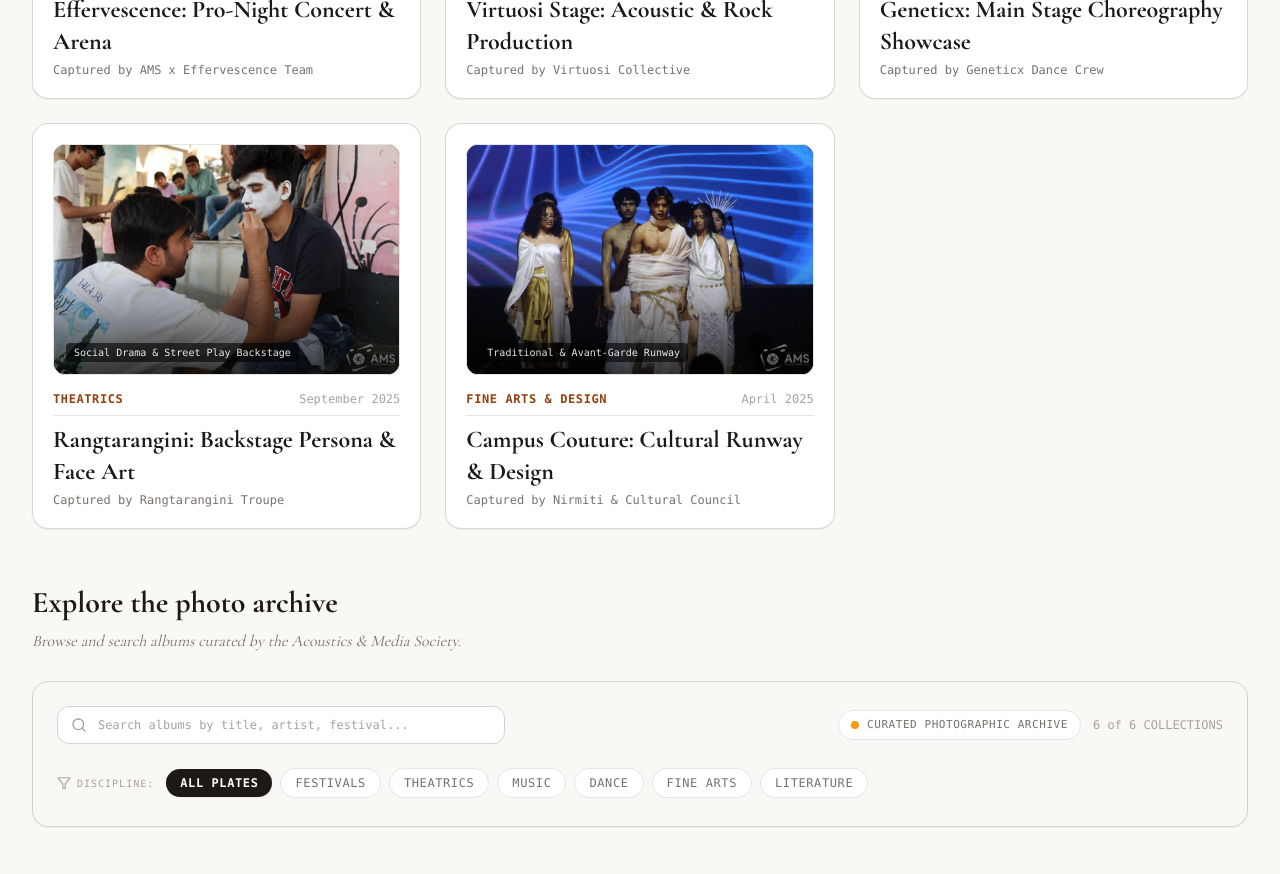
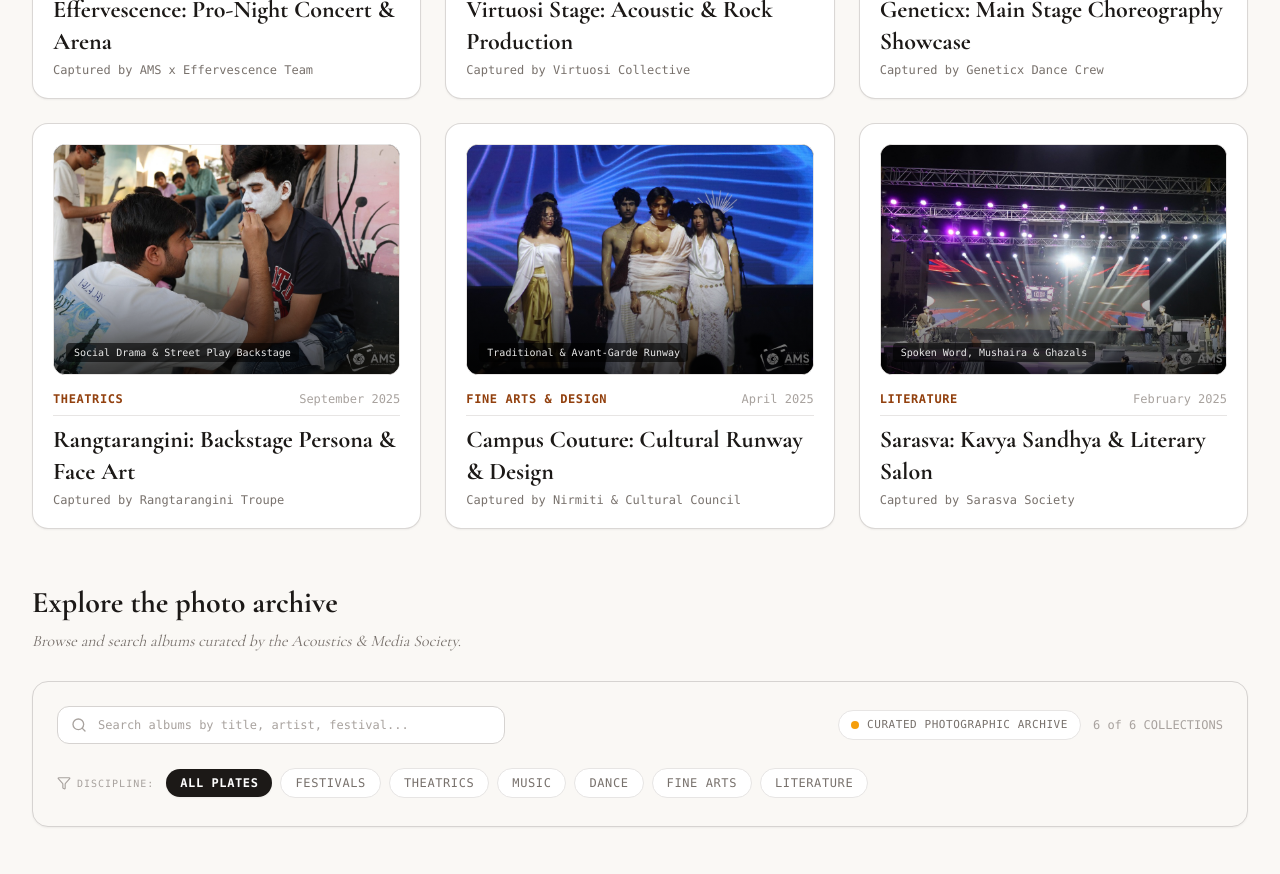
Before and after one commit to deepikajindal4538-tech/cult-council, a Next.js app: page /gallery in a window 1280 px wide. Shown: the part 800-1674 px from the top of the page. Built offline with nearby package versions, Linux system fonts and the light colour scheme; no server answers.

Commit message:
Merge upstream main and resolve gallery conflict

```diff
--- a/src/app/(site)/gallery/page.tsx
+++ b/src/app/(site)/gallery/page.tsx
@@ -58,6 +58,15 @@ const featuredAlbums = [
     category: "Fine Arts & Design",
     coverTag: "Traditional & Avant-Garde Runway",
     society: "Nirmiti & Cultural Council",
+  },
+  {
+    id: "sarasva-kavya",
+    title: "Sarasva: Kavya Sandhya & Literary Salon",
+    coverImage: "/images/gallery/band-night.jpg",
+    date: "February 2025",
+    category: "Literature",
+    coverTag: "Spoken Word, Mushaira & Ghazals",
+    society: "Sarasva Society",
   },
 ];
 
```
